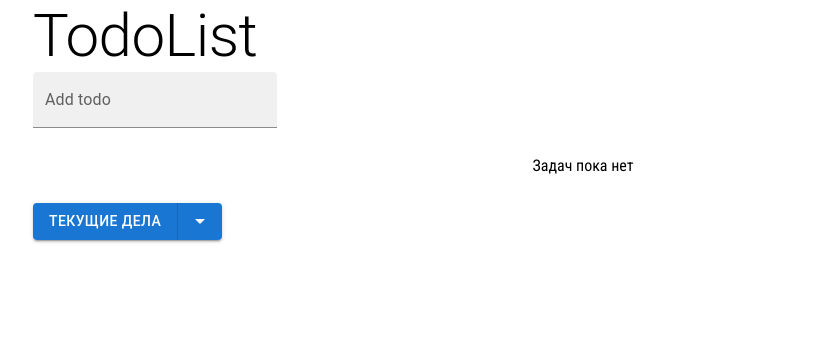
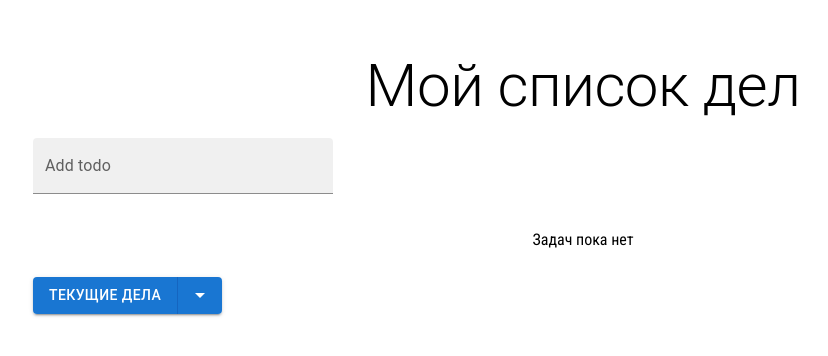
Before and after one commit to galikeev/todolist, a React (Create React App) app: page / in a window 1280 px wide. Shown: the top 356 px of the page, without its empty margins (57-885 px from the left). Built offline with nearby package versions, Linux system fonts and the light colour scheme.

Commit message:
changed styles

```diff
--- a/src/components/app/App.js
+++ b/src/components/app/App.js
@@ -24,8 +24,8 @@ const App = () => {
 		setTodos(changedStatusTodo)
 	}
 
-	const onAllDeleteTodo = (todoIndex) => {
-		const newTodos = todos.filter(elem => elem.id !== todoIndex);
+	const onAllDeleteTodo = (id) => {
+		const newTodos = todos.filter(elem => elem.id !== id);
 		setTodos(newTodos);
 	}
 
@@ -50,13 +50,14 @@ const App = () => {
 
 	return (
 		<div className="app">
-			<Typography component="h1" variant="h2">
-				TodoList
+			<Typography component="h1" variant="h2" style={{'textAlign': 'center'}}>
+				Мой список дел
 			</Typography>
 			<TodoForm saveTodo={onSaveTodo}/>
 			<TodoList
 				todos={visibleTodos}
-				onChangeStatusTodo={onChangeStatusTodo}/>
+				onChangeStatusTodo={onChangeStatusTodo}
+				onAllDeleteTodo={onAllDeleteTodo}/>
 			<TodoButtons onFilterSelect={onFilterSelect}/>
 		</div>
 	);
--- a/src/components/todoForm/TodoForm.js
+++ b/src/components/todoForm/TodoForm.js
@@ -18,6 +18,8 @@ const TodoForm = ({saveTodo}) => {
     return (
         <form onSubmit={onSubmitTodo}>
             <TextField
+                style={{'width' : '300px'}}
+                margin="normal"
                 variant="filled"
                 label="Add todo"
                 onChange={onChangeTodo}
--- a/src/style/style.scss
+++ b/src/style/style.scss
@@ -48,4 +48,5 @@ input::-webkit-inner-spin-button {
 .app {
     width: 1100px;
     margin: 0 auto;
+    padding: 50px 0 50px 0;
 }
```
